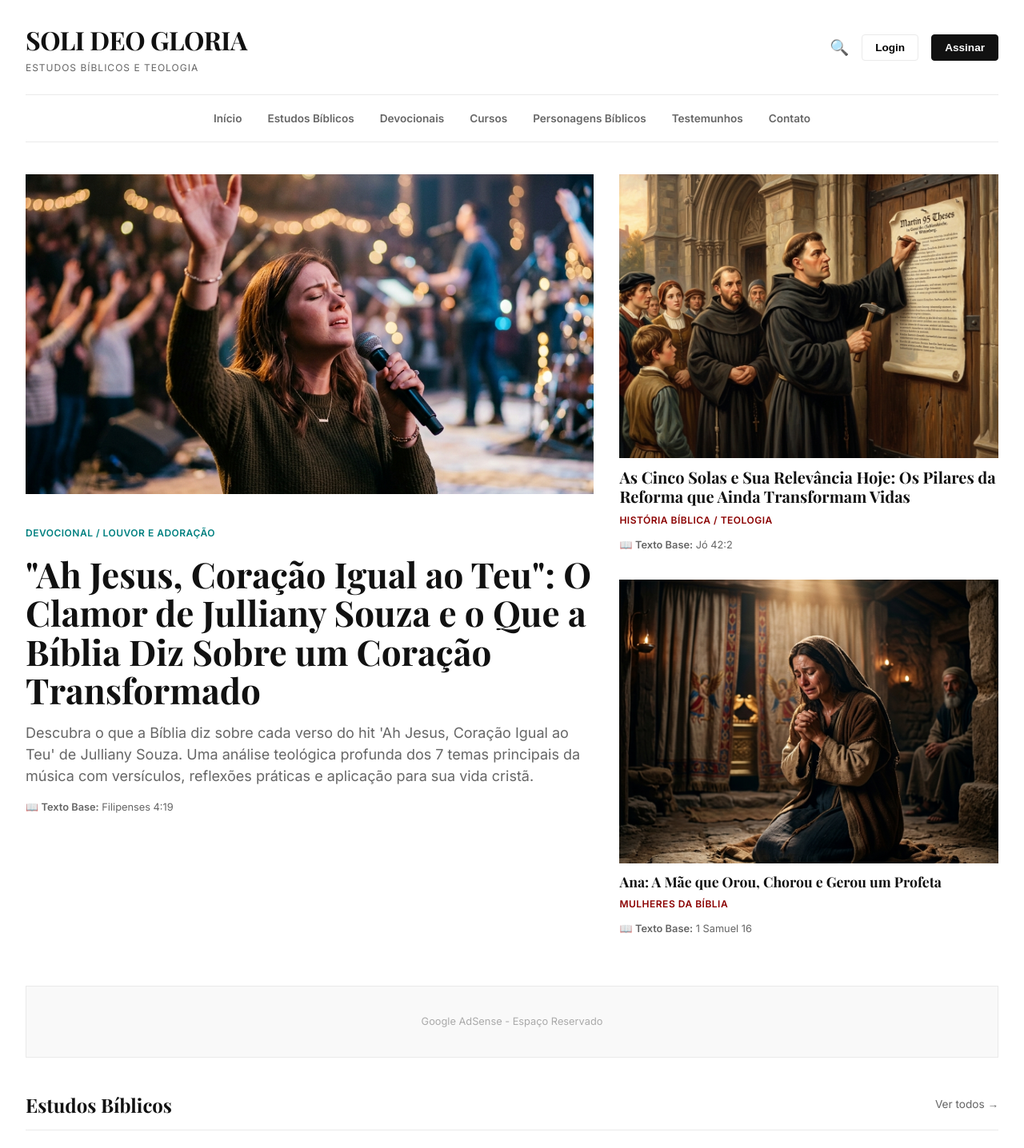
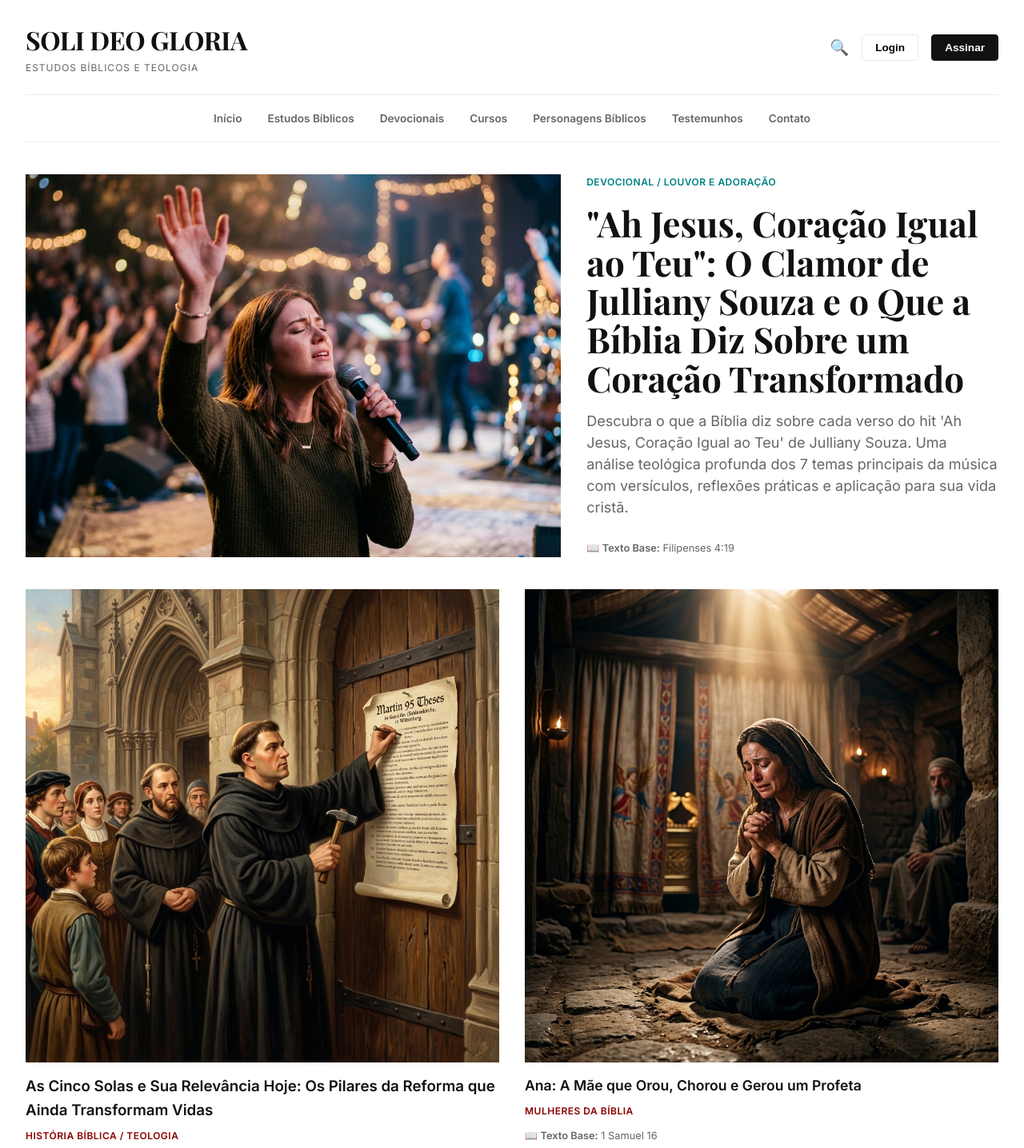
Before and after one commit to andrewsmorais/Blog-Crist-o-, a React (Vite) app: page / in a window 1280 px wide. Shown: the top 1436 px of the page at 80% size. Built offline with nearby package versions, Linux system fonts and the light colour scheme; a web font is replaced by a local one.

Commit message:
Alterando layout da primeira dobra: imagem e texto do hero lado a lado, e artigos secundários embaixo

```diff
--- a/src/App.jsx
+++ b/src/App.jsx
@@ -2981,35 +2981,35 @@ function App() {
         ) : (
           <>
             {/* PRIMEIRA DOBRA (HERO MAGAZINE) - 60 / 20 / 20 */}
-            <section className="hero-grid section-mb">
-              {/* Esquerda (60%) */}
-              <div className="hero-main">
-                <a href="/ah-jesus-coracao-igual-ao-teu-analise-biblica-julliany-souza" style={{textDecoration: 'none', color: 'inherit'}}>
-                  <img src="/worship_hero.png" alt="Ah Jesus, Coração Igual ao Teu" className="img-ph" loading="lazy" style={{objectFit: 'cover'}} />
-                  <span className="cat-tag" style={{display: 'inline-block', marginTop: '15px'}}>Devocional / Louvor e Adoração</span>
-                  <h1 style={{marginTop: '10px'}}>"Ah Jesus, Coração Igual ao Teu": O Clamor de Julliany Souza e o Que a Bíblia Diz Sobre um Coração Transformado</h1>
-                  <p className="excerpt">
-                    Descubra o que a Bíblia diz sobre cada verso do hit 'Ah Jesus, Coração Igual ao Teu' de Julliany Souza. Uma análise teológica profunda dos 7 temas principais da música com versículos, reflexões práticas e aplicação para sua vida cristã.
-                  </p>
-                  <div className="meta">📖 <strong>Texto Base:</strong> Filipenses 4:19</div>
+            <section className="section-mb">
+              <div className="hero-main" style={{ marginBottom: '40px' }}>
+                <a href="/ah-jesus-coracao-igual-ao-teu-analise-biblica-julliany-souza" className="hero-main-link" style={{textDecoration: 'none', color: 'inherit'}}>
+                  <img src="/worship_hero.png" alt="Ah Jesus, Coração Igual ao Teu" className="img-ph" loading="lazy" style={{objectFit: 'cover', width: '100%', height: '100%'}} />
+                  <div className="hero-main-text" style={{display: 'flex', flexDirection: 'column', justifyContent: 'center'}}>
+                    <span className="cat-tag">Devocional / Louvor e Adoração</span>
+                    <h1 style={{marginTop: '10px'}}>"Ah Jesus, Coração Igual ao Teu": O Clamor de Julliany Souza e o Que a Bíblia Diz Sobre um Coração Transformado</h1>
+                    <p className="excerpt">
+                      Descubra o que a Bíblia diz sobre cada verso do hit 'Ah Jesus, Coração Igual ao Teu' de Julliany Souza. Uma análise teológica profunda dos 7 temas principais da música com versículos, reflexões práticas e aplicação para sua vida cristã.
+                    </p>
+                    <div className="meta">📖 <strong>Texto Base:</strong> Filipenses 4:19</div>
+                  </div>
                 </a>
               </div>
 
-              {/* Centro (20%) */}
-              <div className="hero-center">
+              <div className="hero-bottom-articles">
                 <div className="article-sm">
                   <a href="/cinco-solas-relevancia-hoje-reforma-protestante" style={{textDecoration: 'none', color: 'inherit'}}>
                     <img src="/cinco_solas.png" alt="As Cinco Solas e Sua Relevância Hoje" className="img-ph" loading="lazy" style={{objectFit: 'cover'}} />
-                    <h3>As Cinco Solas e Sua Relevância Hoje: Os Pilares da Reforma que Ainda Transformam Vidas</h3>
-                    <span className="cat-tag red">História Bíblica / Teologia</span>
+                    <h3 style={{marginTop: '15px'}}>As Cinco Solas e Sua Relevância Hoje: Os Pilares da Reforma que Ainda Transformam Vidas</h3>
+                    <span className="cat-tag red" style={{marginTop: '8px'}}>História Bíblica / Teologia</span>
                     <div className="meta">📖 <strong>Texto Base:</strong> Jó 42:2</div>
                   </a>
                 </div>
                 <div className="article-sm">
                   <a href="/ana-mae-orou-chorou-gerou-profeta-samuel" style={{textDecoration: 'none', color: 'inherit'}}>
                     <img src="/ana_orando.png" alt="Ana: A Mãe que Orou, Chorou e Gerou um Profeta" className="img-ph" loading="lazy" style={{objectFit: 'cover'}} />
-                    <h3 style={{fontSize: '1.1rem'}}>Ana: A Mãe que Orou, Chorou e Gerou um Profeta</h3>
-                    <span className="cat-tag" style={{color: '#8B0000'}}>Mulheres da Bíblia</span>
+                    <h3 style={{marginTop: '15px', fontSize: '1.1rem'}}>Ana: A Mãe que Orou, Chorou e Gerou um Profeta</h3>
+                    <span className="cat-tag" style={{color: '#8B0000', marginTop: '8px'}}>Mulheres da Bíblia</span>
                     <div className="meta">📖 <strong>Texto Base:</strong> 1 Samuel 16</div>
                   </a>
                 </div>
--- a/src/index.css
+++ b/src/index.css
@@ -216,17 +216,23 @@ img {
   height: 90px;
 }
 
-/* --- Hero Section (60/20/20) --- */
-.hero-grid {
+/* --- Hero Section --- */
+.hero-main-link {
   display: grid;
-  grid-template-columns: 6fr 4fr;
+  grid-template-columns: 1fr;
   gap: 32px;
+  align-items: center;
+}
+@media (min-width: 900px) {
+  .hero-main-link {
+    grid-template-columns: 1.3fr 1fr;
+  }
 }
 
 /* Col 1 (60%) */
 .hero-main .img-ph {
   aspect-ratio: 16/9;
-  margin-bottom: 24px;
+  margin-bottom: 0;
 }
 .hero-main h1 {
   font-family: var(--font-title);
@@ -242,11 +248,16 @@ img {
   margin-bottom: 16px;
 }
 
-/* Col 2 (20%) */
-.hero-center {
-  display: flex;
-  flex-direction: column;
+/* Bottom articles */
+.hero-bottom-articles {
+  display: grid;
+  grid-template-columns: 1fr;
   gap: 32px;
+}
+@media (min-width: 768px) {
+  .hero-bottom-articles {
+    grid-template-columns: 1fr 1fr;
+  }
 }
 .hero-center .article-sm .img-ph {
   aspect-ratio: 4/3;
```
